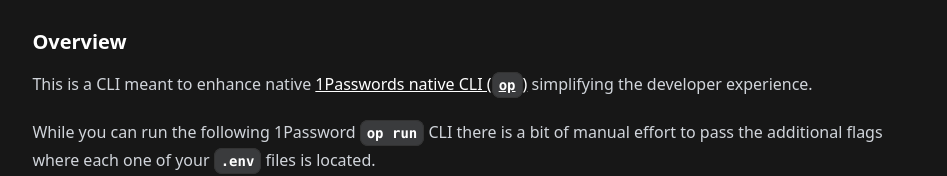
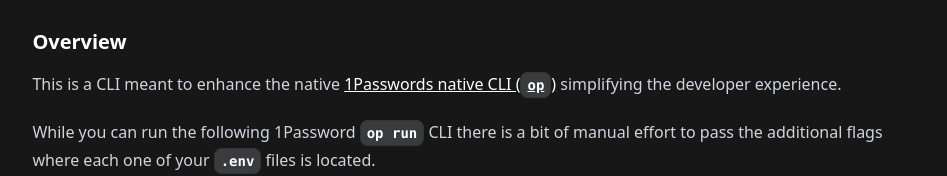
Before and after one commit to Hacksore/opx, an Astro site in the folder www/: page / in a window 1280 px wide. Shown: the part 627-803 px from the top of the page, without its empty margins (166-1113 px from the left). Built offline with nearby package versions, Linux system fonts and the light colour scheme; Astro itself is replaced by a stand-in of ours; some packages are replaced by stand-ins of ours.

Commit message:
Update README

```diff
--- a/www/src/components/content.mdx
+++ b/www/src/components/content.mdx
@@ -6,7 +6,7 @@
 <Badges />
 
 ### Overview
-This is a CLI meant to enhance native [1Passwords native CLI (`op`)](https://developer.1password.com/docs/cli/get-started/) simplifying the developer experience.
+This is a CLI meant to enhance the native [1Passwords native CLI (`op`)](https://developer.1password.com/docs/cli/get-started/) simplifying the developer experience.
 
 While you can run the following 1Password `op run` CLI there is a bit of manual effort to pass the additional flags where each one of your `.env` files is located.
 
```
